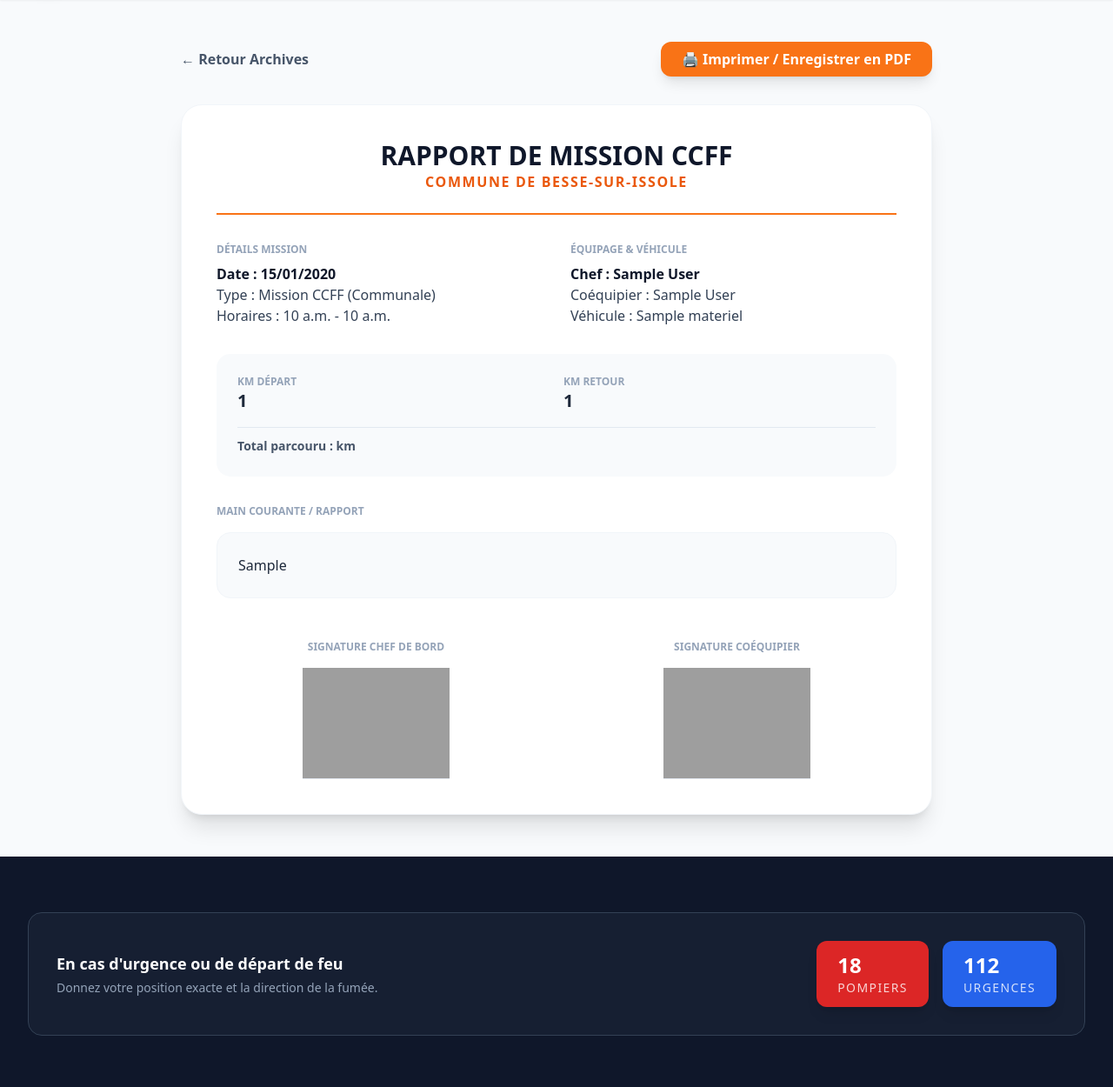
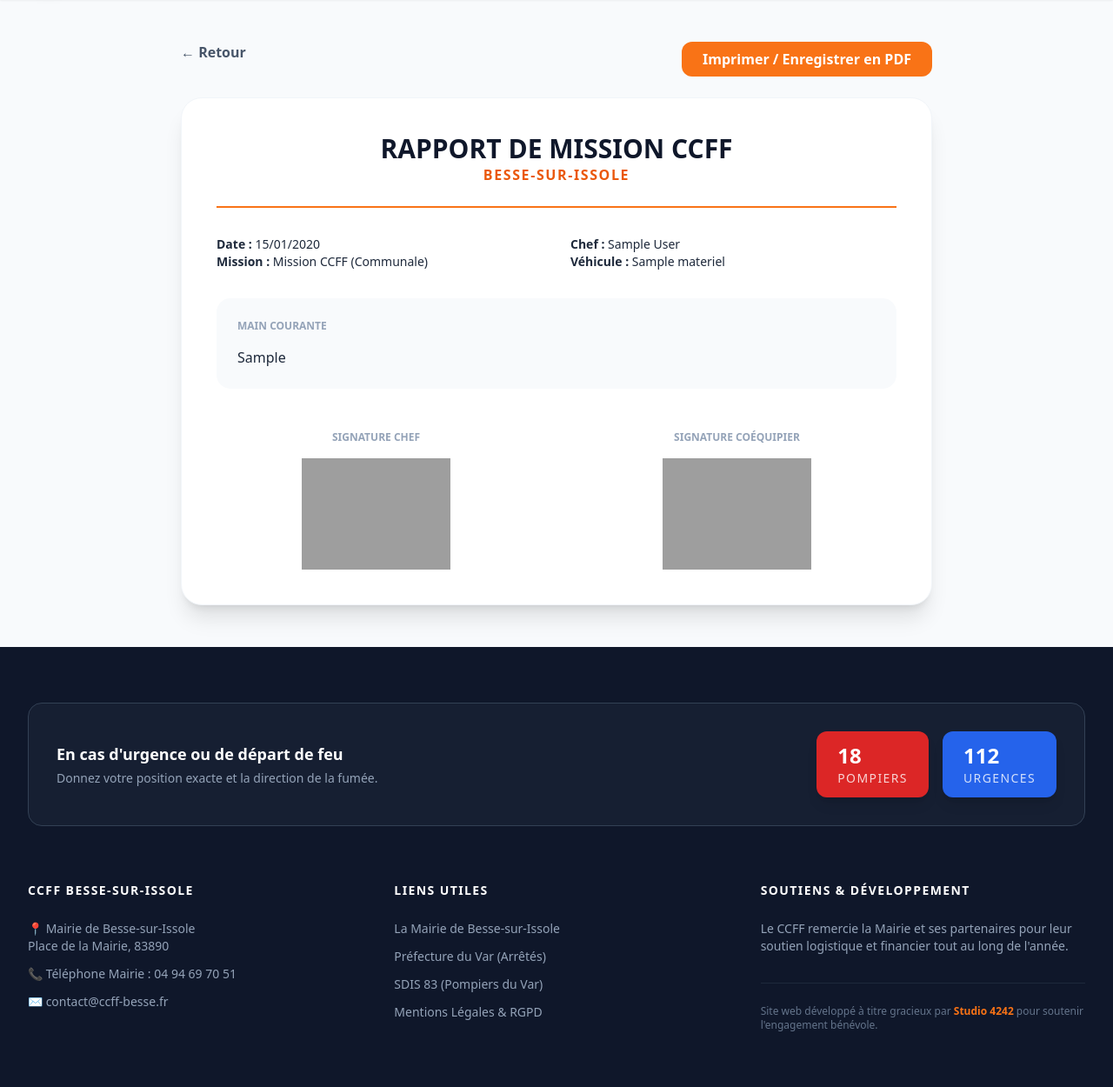
Before and after one commit to Gwenael8389/CCFF, a Django app: page /intranet/archives/voir/1/ in a window 1280 px wide. Shown: the part 80-1330 px from the top of the page at 87% size. Run offline with Django 4.2, Linux system fonts and the light colour scheme; a user stored in the database is signed in; tables that the repository leaves empty hold one stand-in row (values such as "Sample post"); some libraries are stand-ins or nearby versions; grey boxes are pictures that could not be loaded.

Commit message:
rapports 6

```diff
--- a/core/views.py
+++ b/core/views.py
@@ -11,7 +11,6 @@ from django.core.mail import send_mail
 from django.conf import settings
 from django.http import HttpResponse
 from django.template.loader import get_template
-from xhtml2pdf import pisa
 
 def home(request):
     nb_benevoles = User.objects.filter(is_active=True).count()
--- a/templates/voir_rapport.html
+++ b/templates/voir_rapport.html
@@ -1,81 +1,55 @@
 {% extends "base.html" %}
-{% block title %}Rapport du {{ patrouille.date_patrouille }}{% endblock %}
+{% block title %}Rapport de Patrouille{% endblock %}
 
 {% block content %}
 <style>
-    /* Quand on imprime, on cache tout ce qui n'est pas le rapport */
     @media print {
         header, footer, .no-print { display: none !important; }
-        .print-area { border: none !important; shadow: none !important; margin: 0 !important; padding: 0 !important; width: 100% !important; }
-        body { background: white !important; }
+        .print-area { border: none !important; box-shadow: none !important; width: 100% !important; margin: 0 !important; }
     }
 </style>
 
 <div class="max-w-4xl mx-auto px-4 py-12">
-    <div class="no-print flex justify-between items-center mb-8">
-        <a href="{% url 'archives_rapports' %}" class="text-slate-600 font-bold hover:underline">← Retour Archives</a>
-        <button onclick="window.print()" class="bg-brand-500 text-white px-6 py-2 rounded-xl font-bold shadow-lg hover:bg-brand-600 transition">
-            🖨️ Imprimer / Enregistrer en PDF
+    <div class="no-print flex justify-between mb-6">
+        <a href="{% url 'archives_rapports' %}" class="text-slate-600 font-bold">← Retour</a>
+        <button onclick="window.print()" class="bg-brand-500 text-white px-6 py-2 rounded-xl font-bold">
+            Imprimer / Enregistrer en PDF
         </button>
     </div>
 
     <div class="print-area bg-white rounded-3xl p-10 shadow-xl border border-slate-100">
         <div class="text-center border-b-2 border-brand-500 pb-6 mb-8">
             <h1 class="text-3xl font-black text-slate-900 uppercase">Rapport de Mission CCFF</h1>
-            <p class="text-brand-600 font-bold tracking-widest">COMMUNE DE BESSE-SUR-ISSOLE</p>
+            <p class="text-brand-600 font-bold uppercase tracking-widest">Besse-sur-Issole</p>
         </div>
 
-        <div class="grid grid-cols-2 gap-8 mb-8">
+        <div class="grid grid-cols-2 gap-8 mb-8 text-sm">
             <div>
-                <h3 class="text-xs font-black text-slate-400 uppercase mb-2">Détails Mission</h3>
-                <p class="font-bold text-slate-900">Date : {{ patrouille.date_patrouille|date:"d/m/Y" }}</p>
-                <p class="text-slate-700">Type : {{ patrouille.get_mission_type_display }}</p>
-                <p class="text-slate-700">Horaires : {{ patrouille.heure_debut }} - {{ patrouille.heure_fin }}</p>
+                <p><strong>Date :</strong> {{ patrouille.date_patrouille|date:"d/m/Y" }}</p>
+                <p><strong>Mission :</strong> {{ patrouille.get_mission_type_display }}</p>
             </div>
             <div>
-                <h3 class="text-xs font-black text-slate-400 uppercase mb-2">Équipage & Véhicule</h3>
-                <p class="font-bold text-slate-900">Chef : {{ patrouille.chef_de_bord.get_full_name|default:patrouille.chef_de_bord.username }}</p>
-                <p class="text-slate-700">Coéquipier : {{ patrouille.coequipier.get_full_name|default:"Néant" }}</p>
-                <p class="text-slate-700">Véhicule : {{ patrouille.vehicule.nom|default:"Vigie" }}</p>
+                <p><strong>Chef :</strong> {{ patrouille.chef_de_bord.get_full_name|default:patrouille.chef_de_bord.username }}</p>
+                <p><strong>Véhicule :</strong> {{ patrouille.vehicule.nom|default:"Vigie" }}</p>
             </div>
         </div>
 
-        <div class="bg-slate-50 rounded-2xl p-6 mb-8 grid grid-cols-2 gap-4">
+        <div class="bg-slate-50 p-6 rounded-2xl mb-8">
+            <h3 class="text-xs font-black text-slate-400 uppercase mb-4">Main Courante</h3>
+            <p class="text-slate-800">{{ patrouille.rapport|linebreaksbr }}</p>
+        </div>
+
+        <div class="grid grid-cols-2 gap-12 mt-12 text-center">
             <div>
-                <span class="block text-xs font-black text-slate-400 uppercase">KM Départ</span>
-                <span class="text-xl font-black">{{ patrouille.km_debut }}</span>
+                <p class="text-xs font-black text-slate-400 uppercase mb-4">Signature Chef</p>
+                {% if patrouille.signature_chef %}
+                    <img src="{{ patrouille.signature_chef }}" class="mx-auto max-h-32">
+                {% endif %}
             </div>
             <div>
-                <span class="block text-xs font-black text-slate-400 uppercase">KM Retour</span>
-                <span class="text-xl font-black">{{ patrouille.km_fin }}</span>
-            </div>
-            <div class="col-span-2 pt-2 border-t border-slate-200">
-                <span class="text-sm font-bold text-slate-600">Total parcouru : {{ patrouille.km_fin|add:"-"|add:patrouille.km_debut }} km</span>
-            </div>
-        </div>
-
-        <div class="mb-8">
-            <h3 class="text-xs font-black text-slate-400 uppercase mb-4">Main Courante / Rapport</h3>
-            <div class="text-slate-800 leading-relaxed bg-slate-50 p-6 rounded-2xl border border-slate-100">
-                {{ patrouille.rapport|linebreaksbr }}
-            </div>
-        </div>
-
-        <div class="grid grid-cols-2 gap-12 mt-12">
-            <div class="text-center">
-                <p class="text-xs font-black text-slate-400 uppercase mb-4">Signature Chef de Bord</p>
-                {% if patrouille.signature_chef %}
-                    <img src="{{ patrouille.signature_chef }}" class="mx-auto max-h-32 border-b border-slate-200" alt="Signature Chef">
-                {% else %}
-                    <div class="h-24 border-b border-dashed border-slate-300"></div>
-                {% endif %}
-            </div>
-            <div class="text-center">
                 <p class="text-xs font-black text-slate-400 uppercase mb-4">Signature Coéquipier</p>
                 {% if patrouille.signature_coequipier %}
-                    <img src="{{ patrouille.signature_coequipier }}" class="mx-auto max-h-32 border-b border-slate-200" alt="Signature Coéquipier">
-                {% else %}
-                    <div class="h-24 border-b border-dashed border-slate-300"></div>
+                    <img src="{{ patrouille.signature_coequipier }}" class="mx-auto max-h-32">
                 {% endif %}
             </div>
         </div>
```
